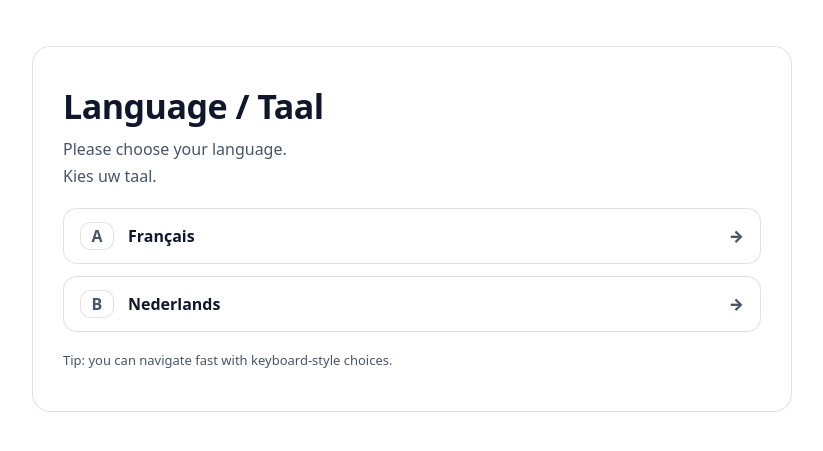
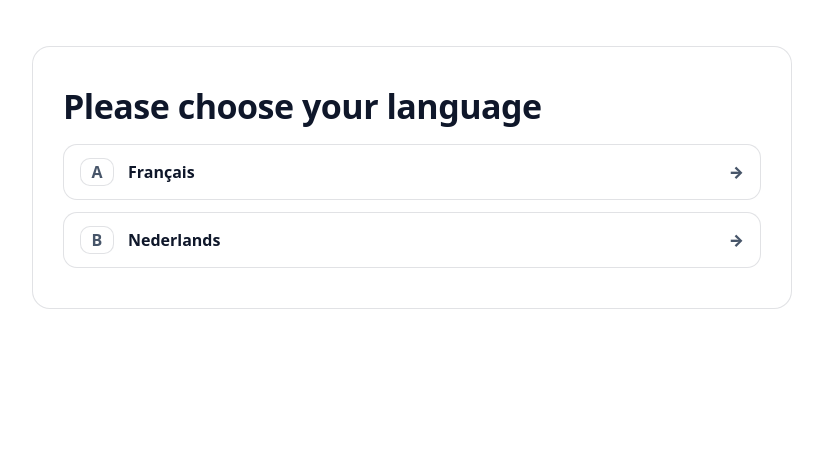
Before and after one commit to lehagrefabien-commits/fatca-application, a Flask app: page / in a window 1280 px wide. Shown: the part 64-515 px from the top of the page, without its empty margins (228-1051 px from the left). Run offline with Flask 3, Linux system fonts and the light colour scheme; some libraries are stand-ins or nearby versions.

Commit message:
Update lang_select.html

```diff
--- a/templates/lang_select.html
+++ b/templates/lang_select.html
@@ -120,9 +120,8 @@
 
   <div class="wrap">
     <div class="card">
-      <h1>Language / Taal</h1>
+    <h1>Please choose your language</h1>
 
-      <p>Please choose your language.<br>Kies uw taal.</p>
 
       <div class="list">
         <a class="btn" href="/context/fr">
@@ -138,7 +137,6 @@
         </a>
       </div>
 
-      <div class="tip">Tip: you can navigate fast with keyboard-style choices.</div>
     </div>
   </div>
 </body>
```
